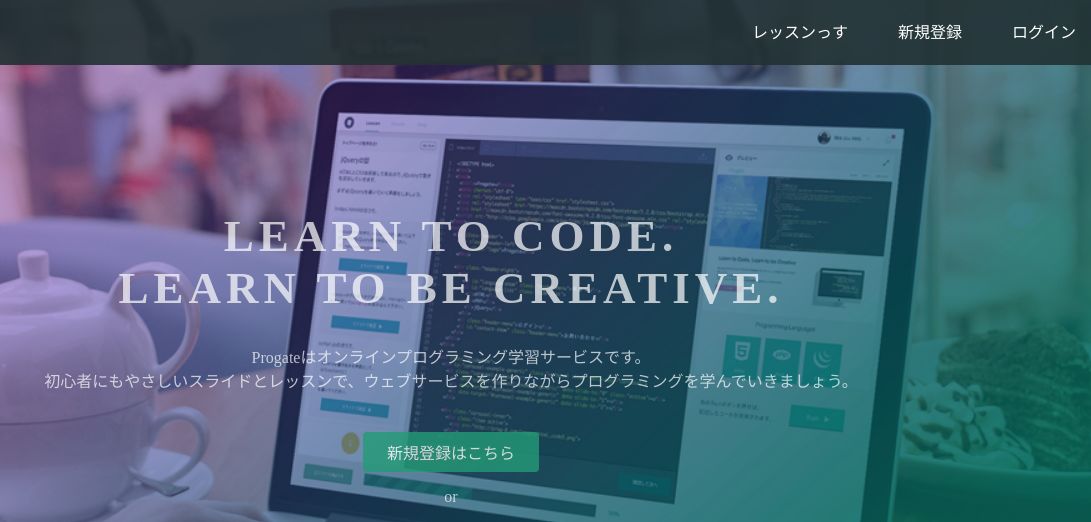
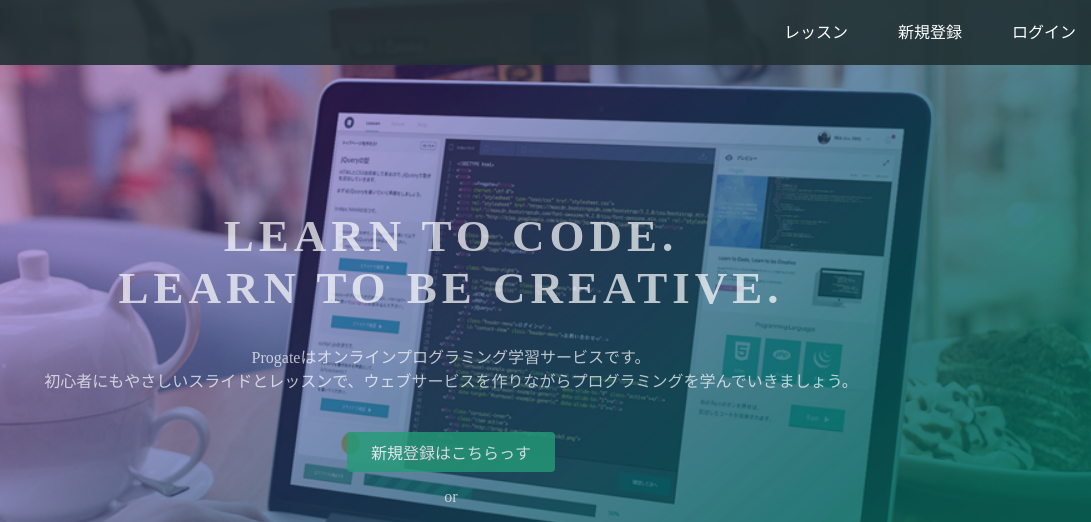
Before and after one commit to zak-770/zak-770.github.io, a plain HTML site: page index.html in a window 1280 px wide. Shown: the top 522 px of the page, 189-1280 px from the left. Drawn offline with Linux system fonts and the light colour scheme.

Commit message:
Update index.html

```diff
--- a/index.html
+++ b/index.html
@@ -15,7 +15,7 @@
       </div>
       <span class="fa fa-bars menu-icon"></span>
       <div class="header-right">
-        <a href="#">レッスンっす</a>
+        <a href="#">レッスン</a>
         <a href="#">新規登録</a>
         <a href="#" class="login">ログイン</a>
       </div>
@@ -26,7 +26,7 @@
       <h1>LEARN TO CODE.<br>LEARN TO BE CREATIVE.</h1>
       <p>Progateはオンラインプログラミング学習サービスです。<br>初心者にもやさしいスライドとレッスンで、ウェブサービスを作りながらプログラミングを学んでいきましょう。</p>
       <div class="btn-wrapper">
-        <a href="#" class="btn signup">新規登録はこちら</a>
+        <a href="#" class="btn signup">新規登録はこちらっす</a>
         <p>or</p>
         <a href="#" class="btn facebook"><span class="fa fa-facebook"></span>Facebookで登録</a>
         <a href="#" class="btn twitter"><span class="fa fa-twitter"></span>Twitterで登録</a>
```
